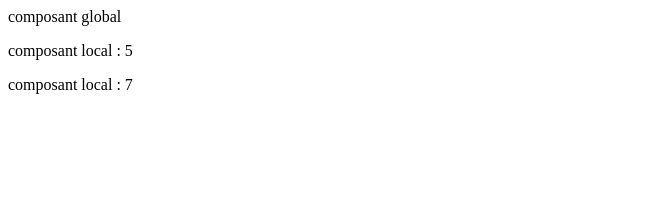
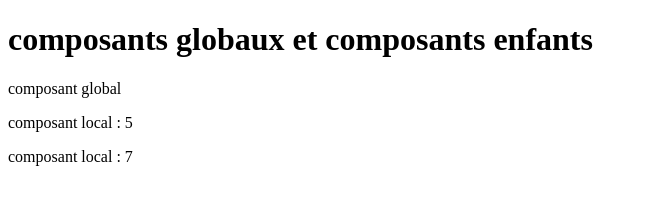
Before and after one commit to lamoureux-sylvain/todolist_vuejs, a website: page components.html in a window 1280 px wide. Shown: the whole page, without its empty margins (0-648 px from the left). Drawn offline with nearby package versions, Linux system fonts and the light colour scheme.

Commit message:
oublie changement title

```diff
--- a/components.html
+++ b/components.html
@@ -7,10 +7,12 @@
     <link rel="stylesheet" href="style.css">
     <link rel="stylesheet" href="https://maxcdn.bootstrapcdn.com/font-awesome/4.7.0/css/font-awesome.min.css">
     <script src="https://unpkg.com/axios/dist/axios.min.js"></script>
-    <title>Lifecycle hooks</title>
+    <title>Composants</title>
 </head>
 
 <body>
+
+<h1>composants globaux et composants enfants</h1>
 
 <div id="app">
     <global-cmp></global-cmp>
```
